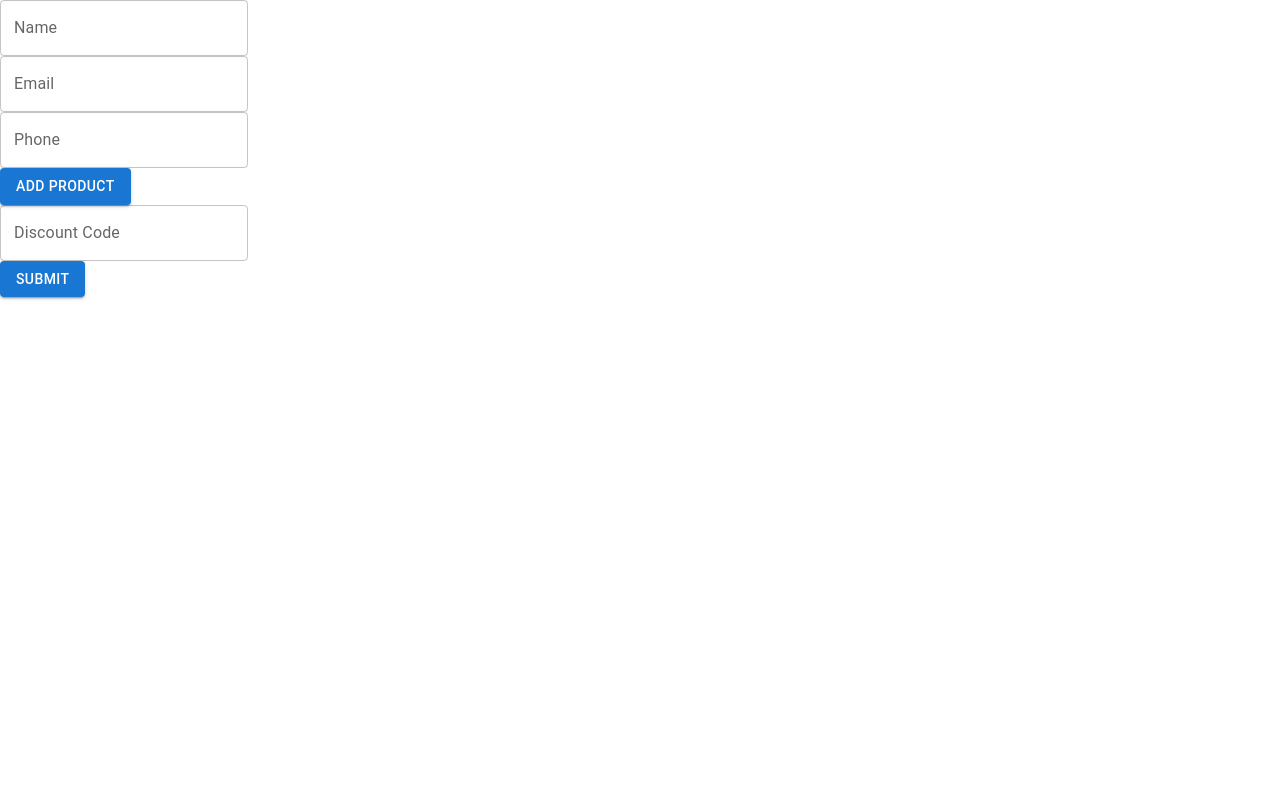
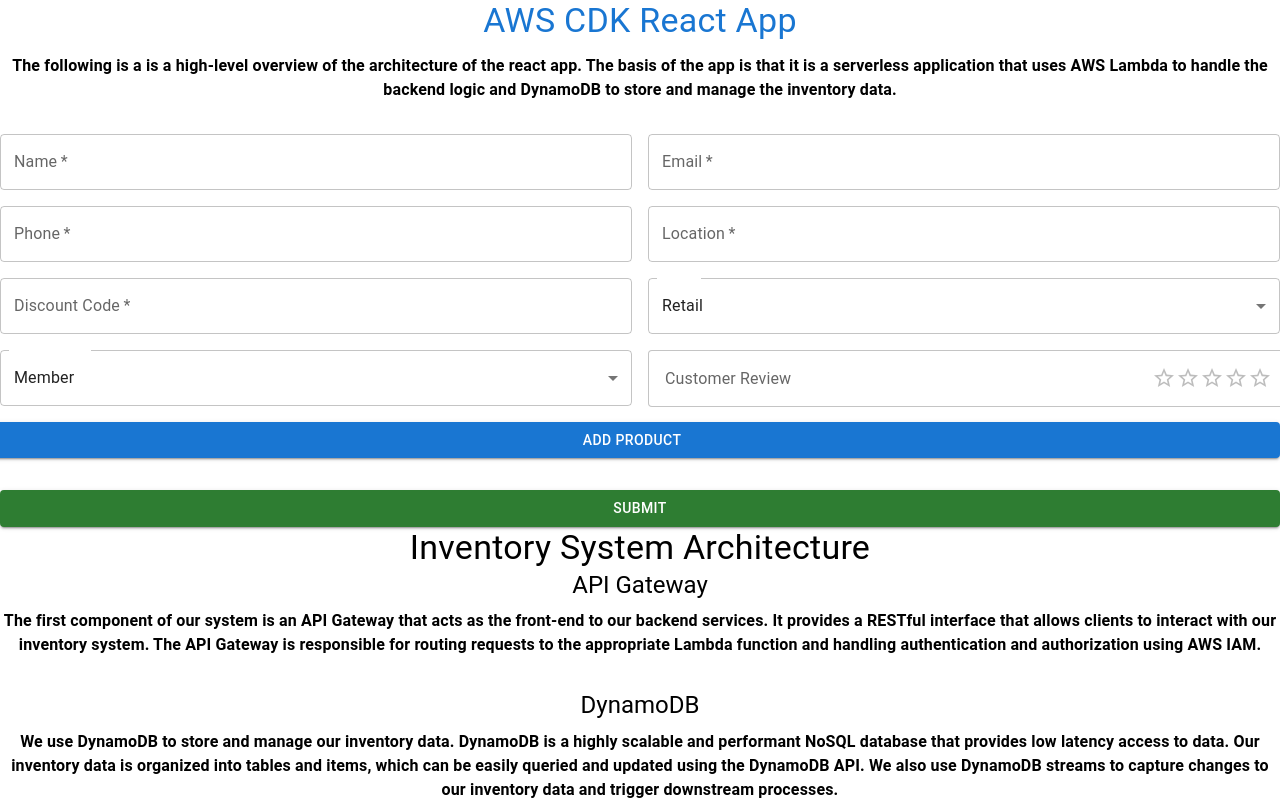
Before and after one commit to SamuelLawrence876/app-cdk-arch, a React (Create React App) app: page / in a window 1280 px wide. Shown: the top 800 px of the page. Built offline with nearby package versions, Linux system fonts and the light colour scheme.

Commit message:
new react form

```diff
--- a/src/App.tsx
+++ b/src/App.tsx
@@ -1,33 +1,39 @@
 import React, { useState } from 'react';
-import { Button, TextField } from '@mui/material';
-
-interface Product {
-  id: string;
-  name: string;
-  price: number;
-  productType: string;
-}
-
-interface FormData {
-  name: string;
-  email: string;
-  phone: string;
-  products: Product[];
-  discount: string;
-}
+import {
+  Alert,
+  Box,
+  Button,
+  FormControl,
+  Grid,
+  InputLabel,
+  MenuItem,
+  Rating,
+  Select,
+  TextField,
+  Typography,
+} from '@mui/material';
+import { Transaction, Customer, MemberType, Product } from './models/models';
+import Info from './components/info';
 
 const App: React.FC = () => {
-  const [formData, setFormData] = useState<FormData>({
+  const [formData, setFormData] = useState<Transaction>({
     name: '',
     email: '',
     phone: '',
     products: [],
     discount: '',
+    status: Customer.RETAIL,
+    memberType: MemberType.MEMBER,
+    review: 0,
+    fraud: false,
+    location: '',
   });
 
+  const [alert, setAlert] = useState(false);
+
   const handleSubmit = async (event: React.FormEvent<HTMLFormElement>) => {
-    event.preventDefault();
     const url = process.env.REACT_APP_API_GATEWAY_URL;
+
     try {
       const response = await fetch(url + 'events', {
         mode: 'no-cors',
@@ -37,6 +43,20 @@
       });
       const data = await response.json();
       console.log(data);
+      setAlert(true);
+
+      setFormData({
+        name: '',
+        email: '',
+        phone: '',
+        products: [],
+        discount: '',
+        status: Customer.RETAIL,
+        memberType: MemberType.MEMBER,
+        review: 0,
+        fraud: false,
+        location: '',
+      });
     } catch (error) {
       console.error(error);
     }
@@ -44,7 +64,7 @@
 
   const handleInputChange = (
     event: React.ChangeEvent<HTMLInputElement | HTMLTextAreaElement>,
-    key: keyof FormData,
+    key: keyof Transaction,
   ) => {
     setFormData({ ...formData, [key]: event.target.value });
   };
@@ -74,70 +94,191 @@
 
   return (
     <form onSubmit={handleSubmit}>
+      {alert && (
+        <Alert
+          severity="success"
+          onClose={() => {
+            setAlert(false);
+          }}
+        >
+          Product submission successful!
+        </Alert>
+      )}
+
+      <Typography align="center" variant="h4" color="primary" gutterBottom>
+        AWS CDK React App
+      </Typography>
+      <Typography
+        align="center"
+        variant="body1"
+        gutterBottom
+        style={{ fontWeight: 'bold', marginBottom: '2rem' }}
+      >
+        The following is a is a high-level overview of the architecture of the
+        react app. The basis of the app is that it is a serverless application
+        that uses AWS Lambda to handle the backend logic and DynamoDB to store
+        and manage the inventory data.
+      </Typography>
+      <Grid container spacing={2}>
+        <Grid item xs={12} sm={6}>
           <TextField
+            required
+            fullWidth
             label="Name"
             value={formData.name}
             onChange={(event) => handleInputChange(event, 'name')}
           />
-      <br />
+        </Grid>
+        <Grid item xs={12} sm={6}>
           <TextField
+            required
+            fullWidth
             label="Email"
             value={formData.email}
             onChange={(event) => handleInputChange(event, 'email')}
           />
-      <br />
+        </Grid>
+        <Grid item xs={12} sm={6}>
           <TextField
+            required
+            fullWidth
             label="Phone"
             value={formData.phone}
             onChange={(event) => handleInputChange(event, 'phone')}
           />
-      <br />
+        </Grid>
+        <Grid item xs={12} sm={6}>
+          <TextField
+            required
+            fullWidth
+            label="Location"
+            name="location"
+            value={formData.location}
+            onChange={(event) => handleInputChange(event, 'location')}
+          />
+        </Grid>
+        <Grid item xs={12} sm={6}>
+          <TextField
+            required
+            fullWidth
+            label="Discount Code"
+            value={formData.discount}
+            onChange={(event) => handleInputChange(event, 'discount')}
+          />
+        </Grid>
+        <Grid item xs={12} sm={6}>
+          <FormControl fullWidth>
+            <Select
+              label="status"
+              name="status"
+              value={formData.status}
+              onChange={(event: any) => handleInputChange(event, 'status')}
+            >
+              <MenuItem value={Customer.RETAIL}>Retail</MenuItem>
+              <MenuItem value={Customer.WHOLESALE}>Wholesale</MenuItem>
+            </Select>
+          </FormControl>
+        </Grid>
+        <Grid item xs={12} sm={6}>
+          <FormControl fullWidth>
+            <Select
+              label="memberType"
+              name="memberType"
+              value={formData.memberType}
+              onChange={(event: any) => handleInputChange(event, 'memberType')}
+            >
+              <MenuItem value={MemberType.MEMBER}>Member</MenuItem>
+              <MenuItem value={MemberType.NON_MEMBER}>Non-Member</MenuItem>
+            </Select>
+          </FormControl>
+        </Grid>
+        <Grid item xs={12} sm={6}>
+          <Box
+            sx={{
+              display: 'flex',
+              alignItems: 'center',
+              width: '96.25%',
+              height: '70%',
+              borderRadius: 1,
+              border: '1px solid rgba(0, 0, 0, 0.23)',
+              padding: '8px 16px',
+              backgroundColor: 'white',
+              '&:hover': {
+                backgroundColor: 'rgba(0, 0, 0, 0.04)',
+              },
+              '&:focus-within': {
+                backgroundColor: 'rgba(0, 0, 0, 0.08)',
+                borderColor: '#80bdff',
+                boxShadow: '0 0 0 0.2rem rgba(0, 123, 255, 0.5)',
+              },
+            }}
+          >
+            <InputLabel id="memberType" sx={{ width: '80%' }}>
+              Customer Review
+            </InputLabel>
+
+            <Rating
+              name="review"
+              value={formData.review}
+              onChange={(event: any) => handleInputChange(event, 'review')}
+            />
+          </Box>
+        </Grid>
+        <Button
+          variant="contained"
+          fullWidth
+          onClick={handleAddProduct}
+          sx={{ marginTop: '1rem', marginBottom: '1rem' }}
+        >
+          Add Product
+        </Button>
+      </Grid>
       {formData.products.map((product, index) => (
         <div key={index}>
+          <Grid container spacing={2} columns={1}>
+            <Grid item xs={12} sm={6}>
               <TextField
-            label="Product ID"
-            value={product.id}
-            onChange={(event) => handleProductChange(event, 'id', index)}
-          />
-          <TextField
+                required
+                fullWidth
                 label="Product Name"
                 value={product.name}
                 onChange={(event) => handleProductChange(event, 'name', index)}
               />
+            </Grid>
+
+            <Grid item xs={12} sm={6}>
               <TextField
-            label="Product Price"
-            type="number"
-            value={product.price}
-            onChange={(event) => handleProductChange(event, 'price', index)}
-          />
-          <TextField
+                required
+                fullWidth
                 label="Product Type"
                 value={product.productType}
                 onChange={(event) =>
                   handleProductChange(event, 'productType', index)
                 }
               />
+            </Grid>
             <Button
               variant="contained"
+              fullWidth
               onClick={() => handleRemoveProduct(index)}
+              sx={{ marginTop: '1rem', marginBottom: '1rem' }}
             >
               Remove
             </Button>
+          </Grid>
         </div>
       ))}
-      <Button variant="contained" onClick={handleAddProduct}>
-        Add Product
-      </Button>
-      <br />
-      <TextField
-        label="Discount Code"
-        value={formData.discount}
-        onChange={(event) => handleInputChange(event, 'discount')}
-      />
-      <br />
-      <Button variant="contained" type="submit">
+
+      <Button
+        variant="contained"
+        type="submit"
+        fullWidth
+        color="success"
+        sx={{ marginTop: '1rem' }}
+      >
         Submit
       </Button>
+      <Info />
     </form>
   );
 };
```
Also changed, not shown: 1 other file (tests, documents, lock files or other folders). Lines whose indentation alone changed are shown as unchanged.
